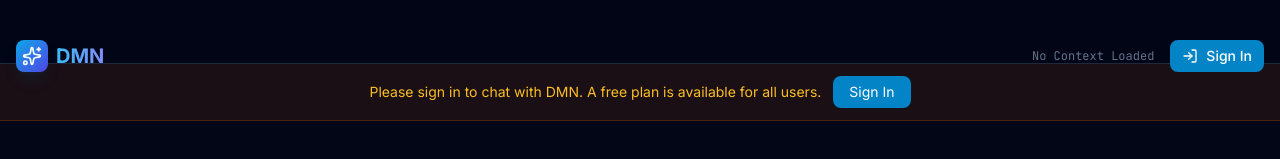
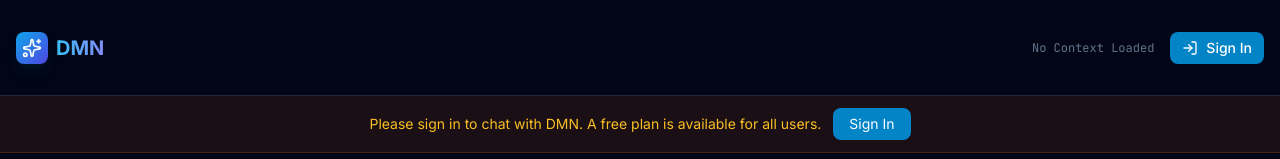
Before and after one commit to ClaimFreedomDotOrg/DMNChat, a React (Vite) app in the folder frontend/: page / in a window 1280 px wide. Shown: the top 159 px of the page. Built offline with nearby package versions, Linux system fonts and the light colour scheme; no server answers.

Commit message:
feat: Update ChatHeader styling for improved layout and safe area handling

```diff
--- a/frontend/src/components/chat/ChatHeader.tsx
+++ b/frontend/src/components/chat/ChatHeader.tsx
@@ -25,7 +25,7 @@ const ChatHeader: React.FC<ChatHeaderProps> = ({
   const isAdmin = userProfile?.role === 'admin';
 
   return (
-    <header className="h-14 sm:h-16 flex items-center justify-between px-3 sm:px-4 border-b border-slate-800 bg-slate-950/80 backdrop-blur z-10 pt-12 sm:pt-4" style={{ paddingTop: 'max(3rem, env(safe-area-inset-top))' }}>
+    <header className="min-h-[6rem] sm:h-16 flex items-center justify-between px-3 sm:px-4 border-b border-slate-800 bg-slate-950/80 backdrop-blur z-10 pt-12 sm:pt-0">
       <div className="flex items-center gap-2 sm:gap-3 min-w-0">
         {user && (
           <button
```
